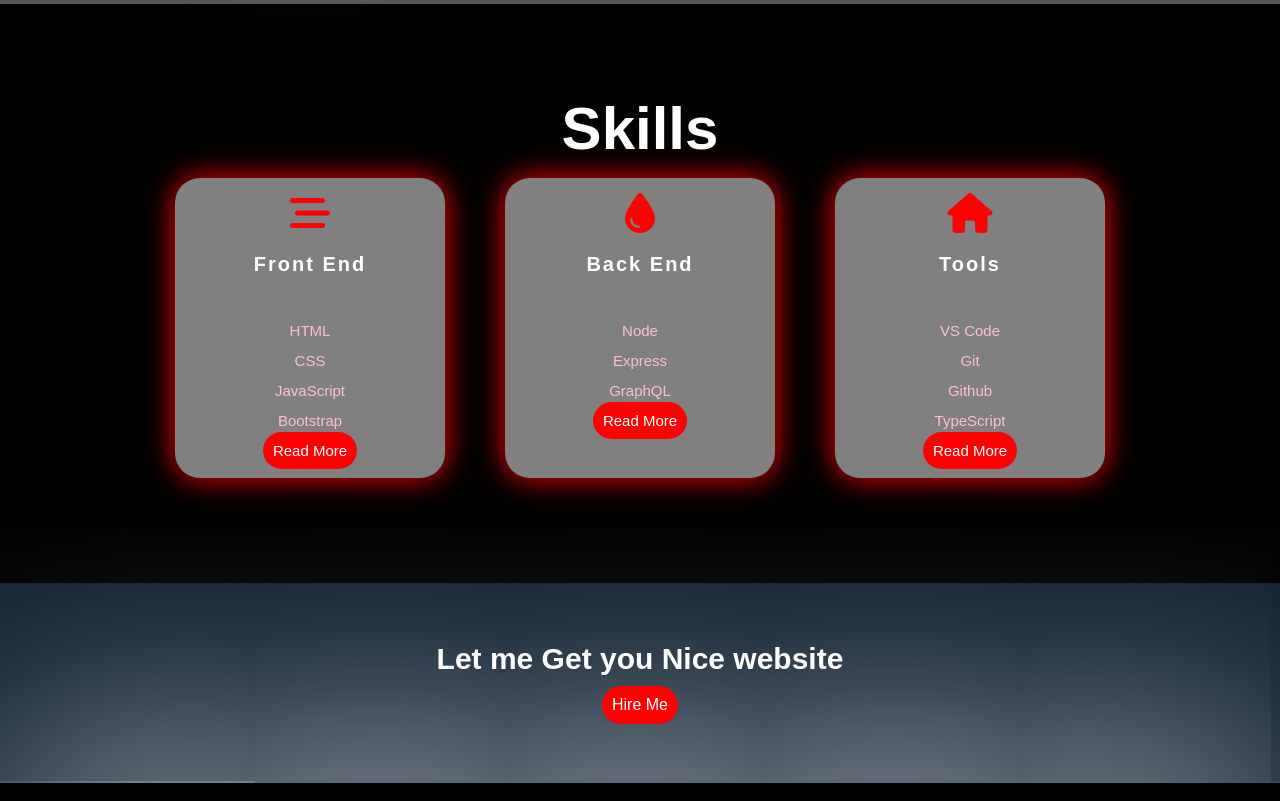
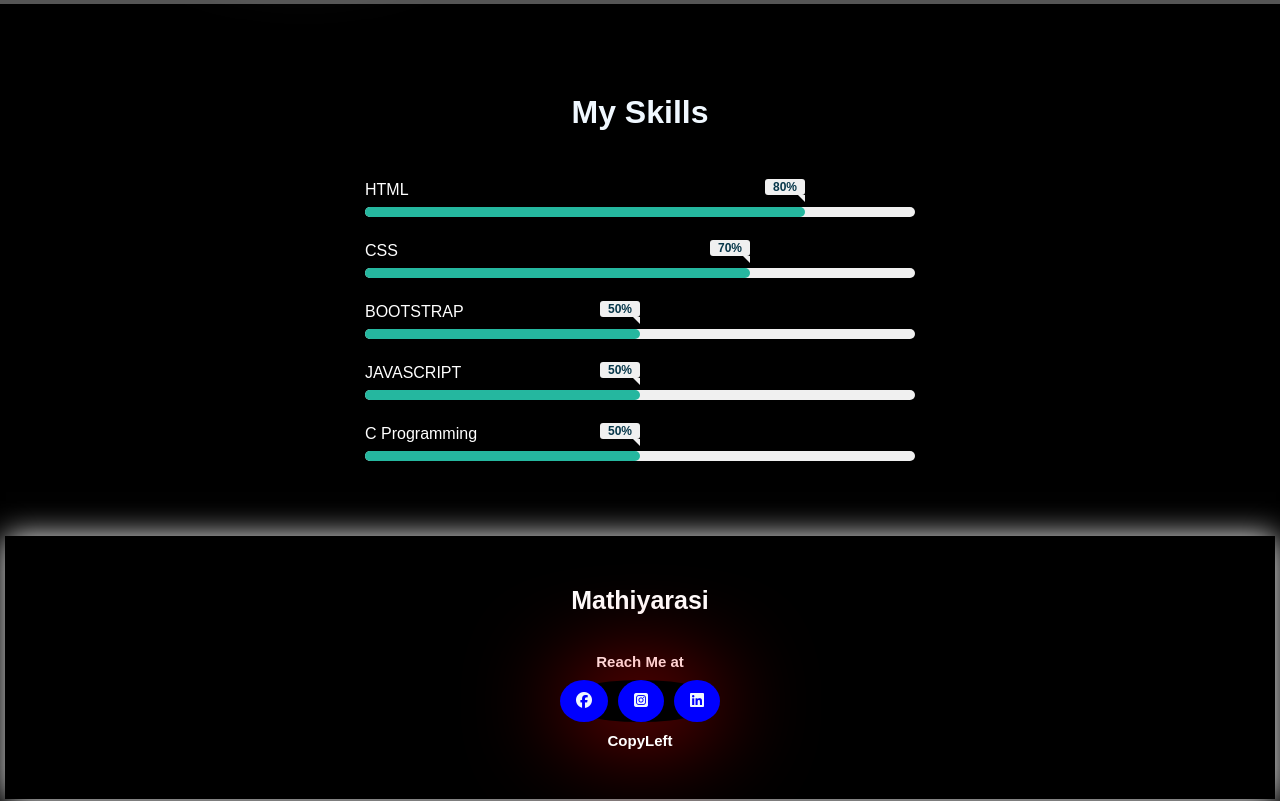
Before and after one commit to Mathiyarasi232007/Mathiyarsi-s-Profile, a plain HTML site: page index.html in a window 1280 px wide. Shown: the part 1506-2307 px from the top of the page. Drawn offline with Linux system fonts and the light colour scheme.

Commit message:
little changes

```diff
--- a/index.html
+++ b/index.html
@@ -10,8 +10,7 @@
       href="https://cdnjs.cloudflare.com/ajax/libs/font-awesome/6.7.1/css/all.min.css"
       integrity="sha512-5Hs3dF2AEPkpNAR7UiOHba+lRSJNeM2ECkwxUIxC1Q/FLycGTbNapWXB4tP889k5T5Ju8fs4b1P5z/iB4nMfSQ=="
       crossorigin="anonymous"
-      referrerpolicy="no-referrer"
-    />
+      referrerpolicy="no-referrer"/>
     <link rel="stylesheet" type="text/css" href="styles.css" />
   </head>
   <body>
@@ -23,13 +22,13 @@
           <li><a href="#skills_">Skills</a></li>
           <li><a href="#contact_">Contact</a></li>
         </ul>
-        <a href="#" class="button">Subscribe</a>
+       <!----<a href="#" class="button">Subscribe</a>-->
       </nav>
 
       <section class="main" id="main">
         <div class="content">
           <h1>Hi, I'm Mathi</h1>
-          <h2>Frontend developer</h2>
+          <h2>Frontend <span class="dev">developer</span></h2>
           <h3>
             High level experience in web design and development
             knowledge,producing quality work
@@ -40,7 +39,7 @@
 
     <section class="about_me" id="about_">
       <div class="main">
-        <img src="pic2.jpg" />
+        <img src="pic2.jpg">
         <div class="about_content">
           <h3>It's About Me</h3>
           <h5>Developer Designer</h5>
@@ -49,7 +48,7 @@
             experience in web design and development knowledge,producing Welcome
             to my personal website! I'm Mathi, a passionate and dedicated
             front-end developer with a keen eye for design and a strong drive
-            for creating stunning and intuitive user experiences. With a solid
+            for creating stunning user experiences. With a solid
             foundation in HTML, CSS, and JavaScript, I specialize in turning
             ideas into captivating websites that leave a lasting impression.
           </p>
@@ -59,7 +58,7 @@
         </div>
       </div>
     </section>
-    <div class="skills" id="skills_">
+    <!--<div class="skills" id="skills_">
       <div class="title">
         <h2>Skills</h2>
         <div class="box">
@@ -103,17 +102,51 @@
           </div>
         </div>
       </div>
-    </div>
+    </div>-->
 
-    <div class="hire" id="contact_">
-      <h3>
-        Let me Get you Nice website
+    <div class="skills">
+      <div class="right-content">
+        <div>
+          <h1 class="skills-heading">My Skills</h1>
+        </div>
+        <div class="skills-bar">
+          <div class="bar">
+            <div class="info">
+              <span>HTML</span>
+            </div>
+            <div class="progress-line"><span class="html"></span></div>
+            <div class="bar">
+              <div class="info">
+                <span>CSS</span>
+              </div>
+              <div class="progress-line"><span class="css"></span></div>
+              <div class="bar">
+                <div class="info">
+                  <span>BOOTSTRAP</span>
+                </div>
+                <div class="progress-line"><span class="bootstrap"></span></div>
+                <div class="bar">
+                  <div class="info">
+                    <span>JAVASCRIPT</span>
+                  </div>
+                  <div class="progress-line"><span class="javascript"></span></div>
+                  <div class="bar">
+                    <div class="info">
+                      <span>C Programming</span>
+                    </div>
+                    <div class="progress-line"><span class="c"></span></div>
+                  </div>
+                </div>
+              </div>
+            </div>
+          </div>
+        </div>
 
-      </h3>
+    <!--<div class="hire" id="contact_">
+      <h3>Let me Get you Nice website</h3>
 
-        <a class="btn" href="#">Hire Me</a>
-
-    </div>
+      <a class="btn" href="#">Hire Me</a>
+    </div>-->
 
     <div class="footer">
       <p class="author">Mathiyarasi</p>
--- a/styles.css
+++ b/styles.css
@@ -6,11 +6,11 @@
   color: aliceblue;
   scroll-behavior: smooth;
 }
-html{
+html {
   width: 100%;
   overflow-x: hidden;
 }
-body{
+body {
   width: 100%;
   overflow-x: hidden;
 }
@@ -32,8 +32,11 @@ section {
 img {
   box-shadow: 10px 10px 100px white;
   border-radius: 100%;
-  border: 10px solid #555;
+  /*border: 10px solid #555;*/
+  float: right;
+
 }
+
 
 .main {
   display: flex;
@@ -48,18 +51,17 @@ img {
   width: fit-content;
 }
 .main .content h1 {
-  font-size: 5em;
+  font-size: 2em;
 }
 
 .main .content h2 {
   color: #fff;
-  font-size: 2em;
-  font-weight: 500;
+  font-size: 4em;
 }
 
 .main .content h2 span {
-  font-size: 2.8em;
-  font-weight: 600;
+  font-size: 1em;
+  font-weight: 100;
 }
 /* .animated-text{
     position: relative;
@@ -106,6 +108,7 @@ img {
   background-size: cover;
   background-position: center;
   box-shadow: 10px 10px 100px red;
+  border:5px solid #555;
 }
 .button:hover {
   transform: scale(1.1);
@@ -118,10 +121,15 @@ img {
   transform: scale(1.1);
 }
 nav {
+  list-style-type: none;
+  margin: 0;
+  padding: 0;
+  overflow: hidden;
   display: flex;
   align-items: center;
   padding-right: 10%;
   padding-left: 10%;
+  box-shadow: #555;
 }
 nav ul {
   display: flex;
@@ -137,7 +145,7 @@ span {
   color: white;
 }
 nav ul li a {
-  color: white;
+  color:white;
   font-weight: bold;
   text-decoration: none;
 }
@@ -147,7 +155,7 @@ nav ul li a:hover {
 }
 .button {
   background-color: red;
-  color: white;
+  color: black;
   font-weight: bold;
   border-radius: 500em;
   text-decoration: none;
@@ -288,7 +296,7 @@ h4 {
   font-size: 15px;
   line-height: 30px;
   margin-bottom: 40px;
-  margin-top: 40px;
+  margin-top: 10px;
 }
 .para .btn {
   background-color: red;
@@ -327,7 +335,6 @@ h4 {
   border-radius: 30px;
   transition: 0.5s;
   padding: 10px;
-
 }
 .hire .btn:hover {
   background-color: transparent;
@@ -346,7 +353,7 @@ h4 {
   flex-direction: column; /* coloumn-vertical,row-horitonal*/
   align-items: center; /* vertical-up down */
   justify-content: center; /* horizontal-right left*/
-  box-shadow: 1px 1px 300px white;
+  box-shadow: 1px 1px 30px white;
   gap: 10px;
 }
 .footer .author {
@@ -406,11 +413,117 @@ h4 {
 .allthing {
   display: flex;
   align-items: center;
-  justify-content: right;
+  justify-content: flex-start;
   width: 990px;
   list-style-type: none;
   margin-top: 10px;
+
 }
+.dev{
+  color: aqua;
+}
+.skills-heading{
+  display: flex;
+  align-items: center;
+  justify-content: center;
+}
+
+.skills-bar {
+  padding: 25px 30px;
+  display: flex;
+  align-items: center;
+  justify-content: center;
+}
+.skills-bar .bar {
+  margin: 25px 0;
+}
+.skills-bar .bar .info span {
+  font-size: 1rem;
+  font-weight: 500;
+}
+.skills-bar .bar .info {
+  margin-bottom: 8px;
+  color: #f0f0e6;
+}
+.skills-bar .bar .progress-line {
+  position: relative;
+  height: 10px;
+  width: 550px;
+  background: #f0f0f0;
+  border-radius: 10px;
+  transform: scaleX(0);
+  transform-origin: left;
+  animation: animate 1s cubic-bezier(1, 0, 0.5, 1) forwards;
+}
+.bar .progress-line span {
+  position: absolute;
+  background: #25b79f;
+  height: 100%;
+  border-radius: 10px;
+  transform: scaleX(0);
+  transform-origin: left;
+  animation: animate 1s 1s cubic-bezier(1, 0, 0.5, 1) forwards;
+}
+@keyframes animate {
+  100% {
+    transform: scaleX(1);
+  }
+}
+.progress-line .html {
+  width: 80%;
+}
+.progress-line .css {
+  width: 70%;
+}
+.progress-line .bootstrap {
+  width: 50%;
+}
+.progress-line .javascript {
+  width: 50%;
+}
+.progress-line .c {
+  width: 50%;
+}
+.bar .progress-line span::before {
+  position: absolute;
+  content: "";
+  height: 0;
+  right: 0;
+  top: -12px;
+  width: 0;
+  border: 7px solid transparent;
+  border-bottom-width: 0px;
+  border-right-width: 0px;
+  border-top-style: #f0f0f0;
+  border-top-color: #f0f0f0;
+}
+.bar .progress-line span::after {
+  position: absolute;
+  right: 0;
+  top: -28px;
+  color: #07374a;
+  font-size: 12px;
+  font-weight: 700;
+  background: #f0f0f0;
+  padding: 1px 8px;
+  border-radius: 3px;
+}
+.progress-line .html::after {
+  content: "80%";
+}
+.progress-line .css::after {
+  content: "70%";
+}
+.progress-line .bootstrap::after {
+  content: "50%";
+}
+.progress-line .javascript::after {
+  content: "50%";
+}
+.progress-line .c::after {
+  content: "50%";
+}
+
 @media only screen and (max-width: 600px) {
   body {
     background-color: lightblue;
@@ -418,49 +531,63 @@ h4 {
   .main .content h1 {
     font-size: 1em;
   }
-  .about_me .main{
+  .main .content h2 {
+    font-size: 2em;
+    font-weight: 700;
+  }
+  .about_me .main {
     flex-direction: column;
   }
   .about_me img {
     height: 300px;
-
   }
-  .about_content{
+  .about_content {
     padding: 0px 10px;
     display: flex;
     align-items: center;
     justify-content: center;
-    text-align: center
-
+    text-align: center;
   }
-  .about_content h3{
-   font-size: 25px;
-   width: 100%;
-
+  .about_content h3 {
+    font-size: 25px;
+    width: 100%;
   }
-  .about_me{
+  .about_me {
     padding: 10px;
   }
-  .box{
+  .box {
     flex-direction: column;
   }
-  .hire h3{
+  .hire h3 {
     padding: 0px 10px;
     text-align: center;
   }
-  .allthing{
+  .allthing {
     display: flex;
     align-items: center;
-    justify-content: center;
+    justify-content: left;
+  }
+  .main .content h2 span{
+    font-size: 2em;
+    font-weight: 100;
   }
 
-  .button{
+  .button {
     padding: 10px 10px;
   }
-  nav{
+  nav {
     display: flex;
     align-items: center;
     padding-right: 10%;
     padding-left: 0%;
   }
+  .skills{
+    padding: 30px 5px;
+  }
+  .skills-bar{
+    padding: 15px 0px;
+  }
+  .skills-bar .bar .progress-line{
+    width: 350px;
+  }
 }
```
Also changed, not shown: pic5.jpg (added), pic6.jpg (added).
